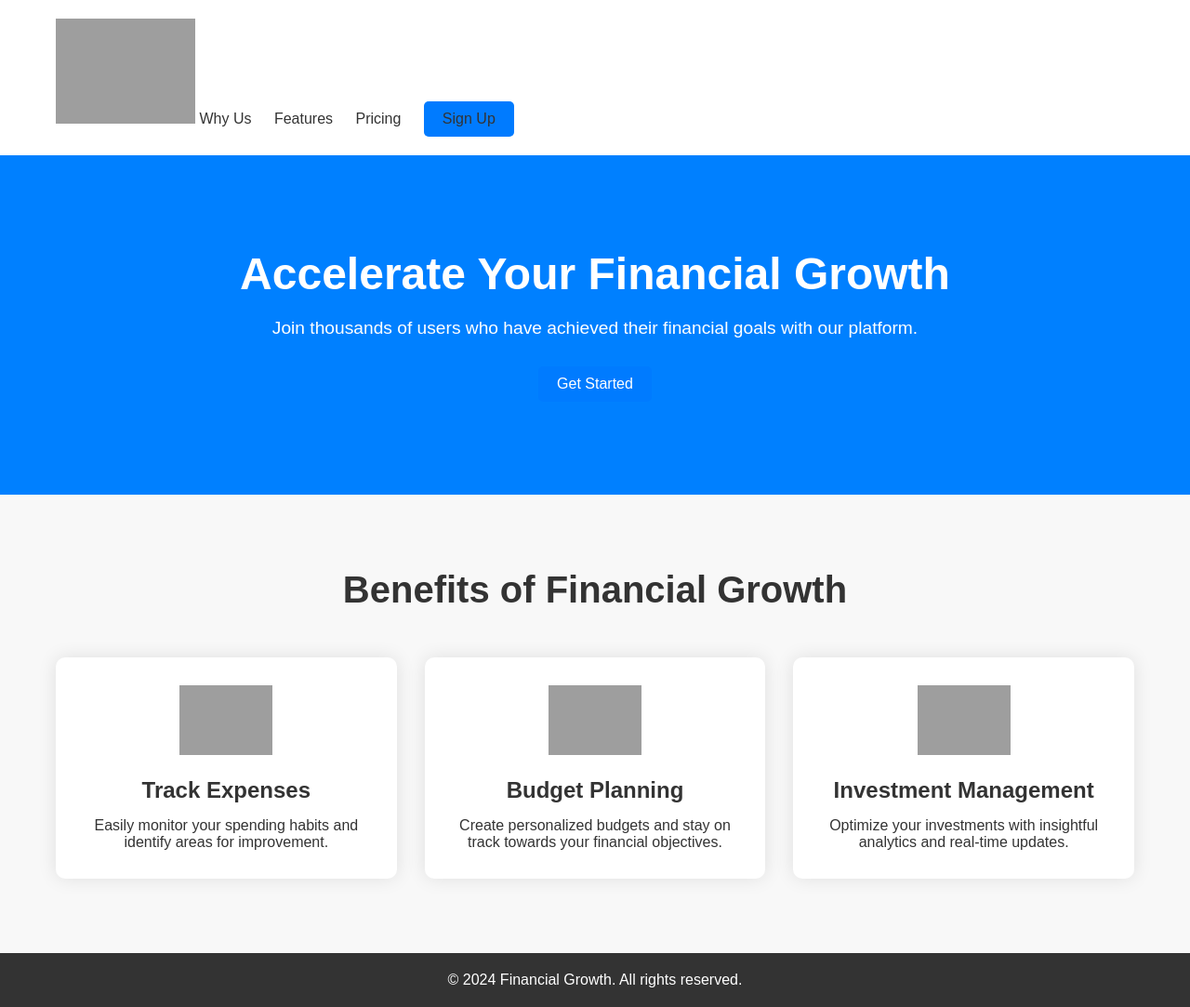
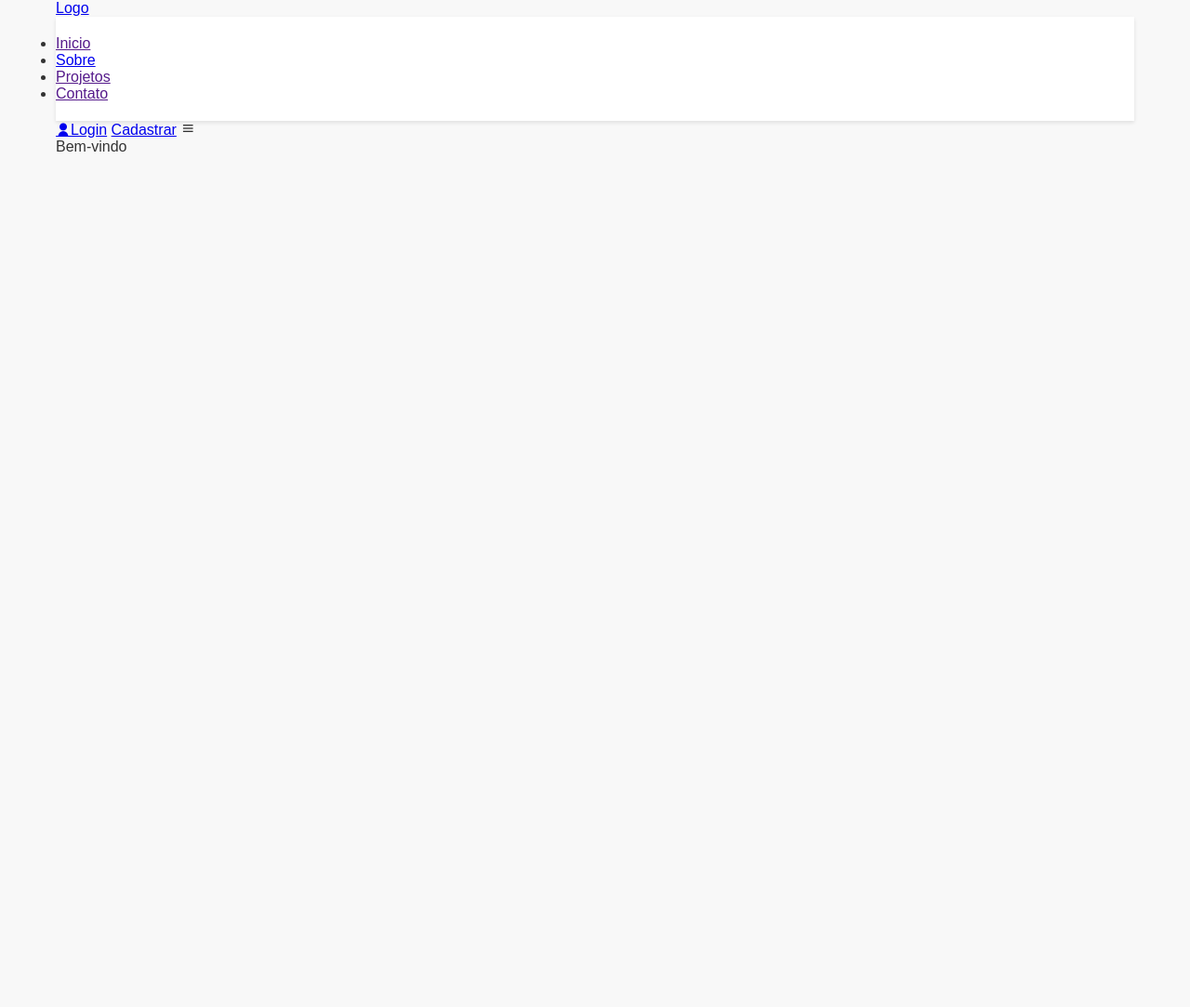
Before and after one commit to rolim265/tcc, a PHP site: page /home.html in a window 1280 px wide. Shown: the whole page at 93% size. After the commit the page ends 163 px from the top, so only its background shows below. Run offline with PHP 8.4, Linux system fonts and the light colour scheme; grey boxes are pictures that could not be loaded.

Commit message:
Add files via upload

```diff
--- a/TCC/home.html
+++ b/TCC/home.html
@@ -7,58 +7,39 @@
     <title>Online Recruitment</title>
     <link rel="stylesheet" href="csss/home.css">
     <script src="https://cdn.jsdelivr.net/npm/chart.js"></script>
+    <link
+    href="https://cdn.jsdelivr.net/npm/remixicon@4.2.0/fonts/remixicon.css"
+    rel="stylesheet"/>
+    <link rel="stylesheet"
+    href="https://unpkg.com/boxicons@latest/css/boxicons.min.css">
+    <link rel="preconnect" href="https://fonts.googleapis.com">
+    <link rel="preconnect" href="https://fonts.gstatic.com" crossorigin>
+    <link href="https://fonts.googleapis.com/css2?family=Poppins&display=swap" rel="stylesheet">
 </head>
 <body>
-    <body>
+    <div class="container">
+
         <header>
-            <nav class="navbar">
-                <div class="container">
-                    <a href="#" class="logo"><img src="logo.png" alt="Financial Growth"></a>
-                    <ul class="nav-links">
-                        <li><a href="#">Why Us</a></li>
-                        <li><a href="#">Features</a></li>
-                        <li><a href="#">Pricing</a></li>
-                        <li><a href="login.php" class="btn btn-signup">Sign Up</a></li>
-                    </ul>
-                </div>
-            </nav>
-            <div class="hero">
-                <div class="container">
-                    <h1>Accelerate Your Financial Growth</h1>
-                    <p>Join thousands of users who have achieved their financial goals with our platform.</p>
-                    <a href="#" class="btn btn-get-started">Get Started</a>
-                </div>
+            <a href="#" class="logo"><span>Logo</span></a>
+            <ul class="navbar">
+                <li><a href="" class="Active">Inicio</a></li>
+                <li><a href="sobre.html" class="">Sobre</a></li>
+                <li><a href="" class="">Projetos</a></li>
+                <li><a href="" class="">Contato</a></li>
+            </ul>
+            <div class="main">
+                <a href="login.php" class="user"><i class="ri-user-fill"></i>Login</a>
+                <a href="cadastro.php">Cadastrar</a>
+                <div class="bx bx-menu" id="menu-icon"></div>
+
             </div>
         </header>
+        <section>Bem-vindo</section>
 
-        <section class="benefits">
-            <div class="container">
-                <h2>Benefits of Financial Growth</h2>
-                <div class="benefits-grid">
-                    <div class="benefit">
-                        <img src="benefit1.png" alt="Benefit 1">
-                        <h3>Track Expenses</h3>
-                        <p>Easily monitor your spending habits and identify areas for improvement.</p>
-                    </div>
-                    <div class="benefit">
-                        <img src="benefit2.png" alt="Benefit 2">
-                        <h3>Budget Planning</h3>
-                        <p>Create personalized budgets and stay on track towards your financial objectives.</p>
-                    </div>
-                    <div class="benefit">
-                        <img src="benefit3.png" alt="Benefit 3">
-                        <h3>Investment Management</h3>
-                        <p>Optimize your investments with insightful analytics and real-time updates.</p>
-                    </div>
-                </div>
-            </div>
-        </section>
 
-        <footer>
-            <div class="container">
-                <p>&copy; 2024 Financial Growth. All rights reserved.</p>
-            </div>
-        </footer>
-    </body>
+
+    </div>
+
+</body>
 
 </html>
```
Also changed, not shown: TCC/aaa.html (+21 -1 lines), TCC/aaa.php (+28 -0 lines).
